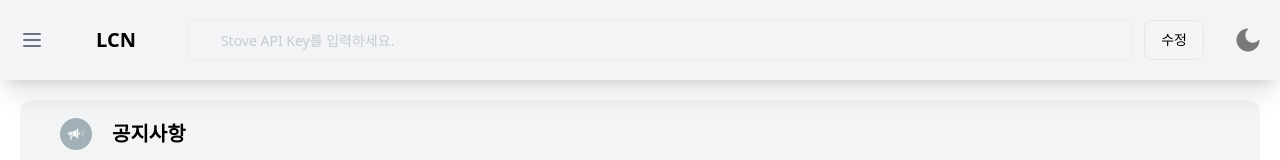
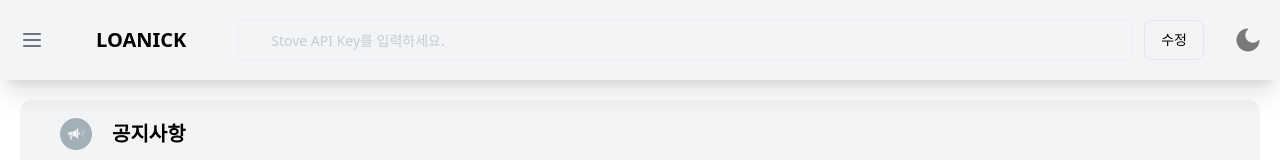
Before and after one commit to KimJiHu0/LostArk-Create-Nickname, a React (Vite) app: page / in a window 1280 px wide. Shown: the top 160 px of the page. Built offline with nearby package versions, Linux system fonts and the light colour scheme.

Commit message:
fix: 페이지 명 변경

```diff
--- a/src/assets/components/Header/components/Logo.tsx
+++ b/src/assets/components/Header/components/Logo.tsx
@@ -12,7 +12,7 @@ const Logo = () => {
                 // href="#"
                 onClick={onLogoClick}
             >
-                LCN
+                LOANICK
             </a>
         </div>
     );
```
